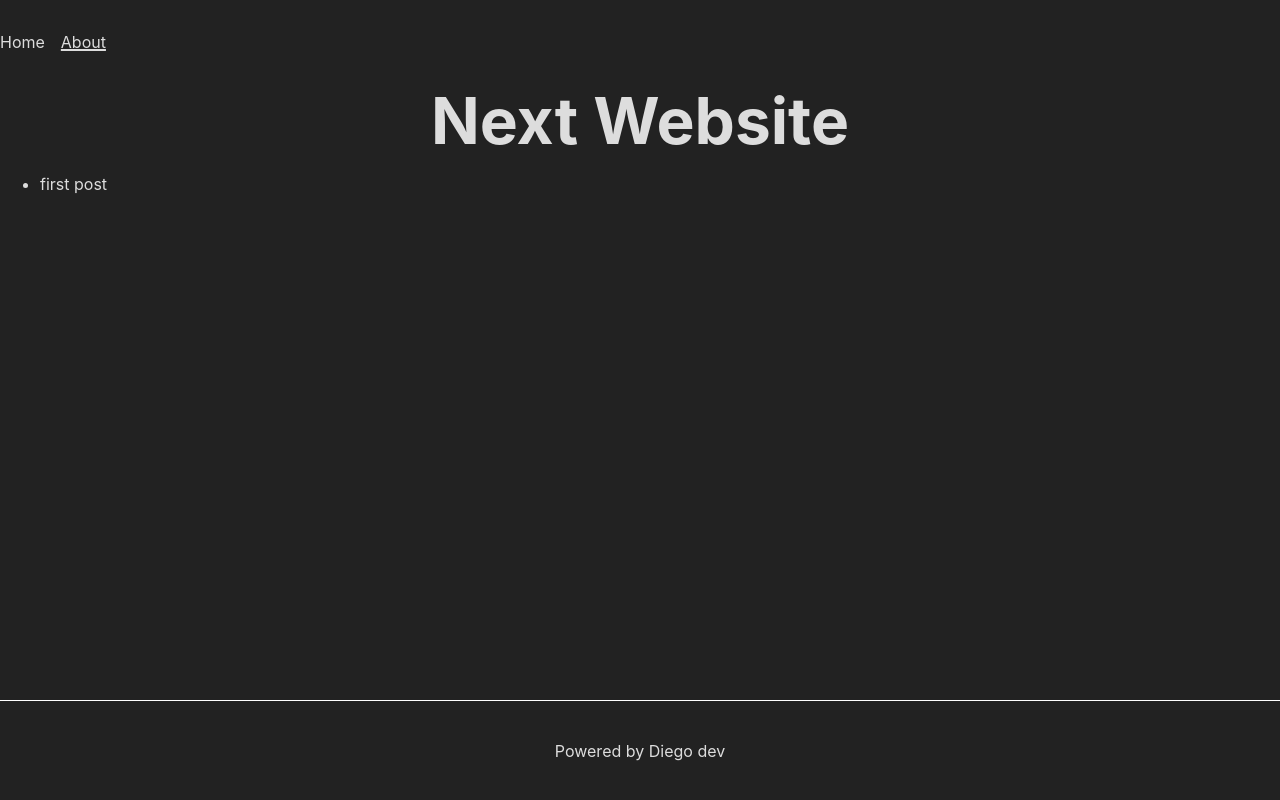
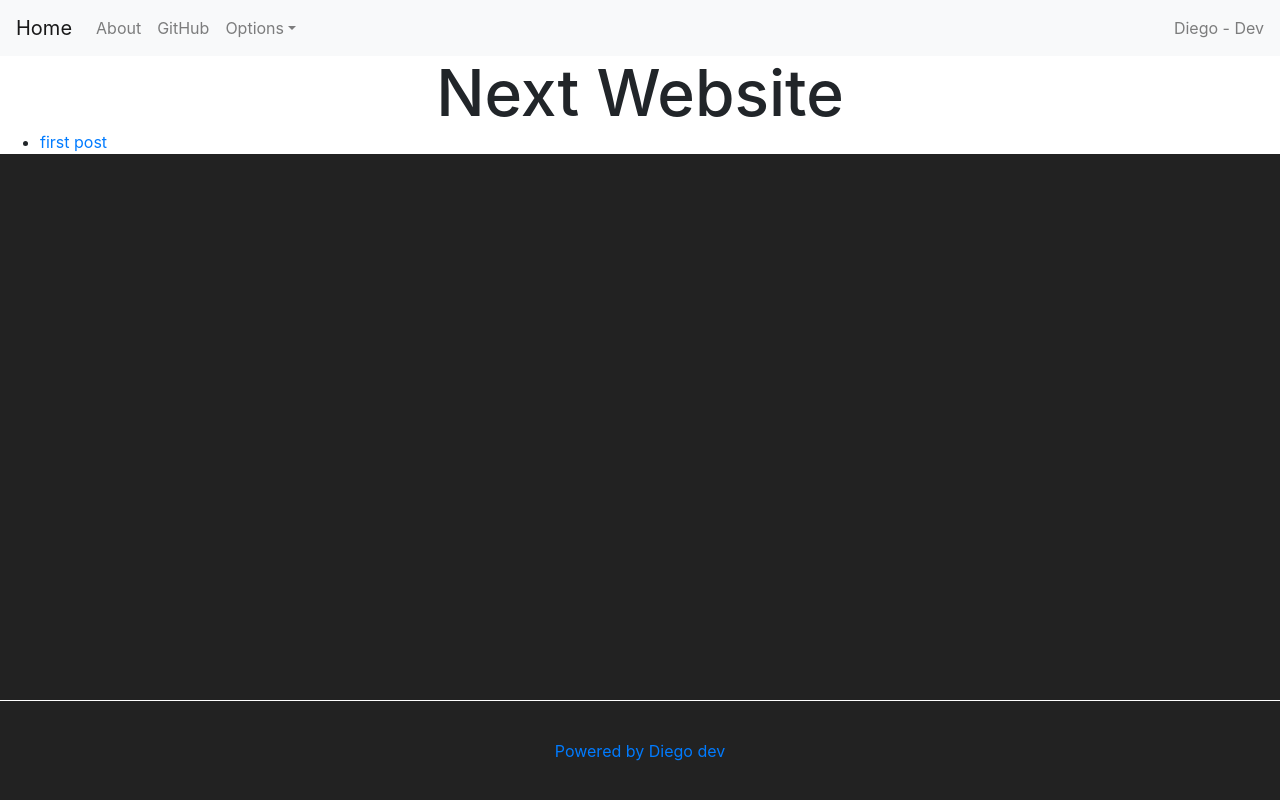
Before and after one commit to DiegoSousaSilva/next-site, a Next.js app: page / in a window 1280 px wide. Built offline with nearby package versions, Linux system fonts and the light colour scheme.

Commit message:
Adicionando Bootstrap e ReactStrap ::  Ajustando Componente Navigation

```diff
--- a/components/Navigation/index.tsx
+++ b/components/Navigation/index.tsx
@@ -1,48 +1,61 @@
-import { useRouter } from 'next/router'
-//import Link from 'next/link'
-import { ReactNode } from 'react'
-import { List, Nav } from './styles'
+import React, { useState } from 'react';
+import {
+  Collapse,
+  Navbar,
+  NavbarToggler,
+  NavbarBrand,
+  Nav,
+  NavItem,
+  NavLink,
+  UncontrolledDropdown,
+  DropdownToggle,
+  DropdownMenu,
+  DropdownItem,
+  NavbarText
+} from 'reactstrap';
 
-const LINK =[
-  {
-    name: "Home",
-    path: '/'
-  },
-  {
-    name: 'About',
-    path: '/about'
-  }
-]
+const Navigation = (props) => {
 
-type NavAnchor ={
-  path: string
-  children: ReactNode
+  const [isOpen, setIsOpen] = useState(false);
+
+  const toggle = () => setIsOpen(!isOpen);
+
+  return (
+    <div>
+      <Navbar color="light" light expand="md">
+        <NavbarBrand href="/">Home</NavbarBrand>
+        <NavbarToggler onClick={toggle} />
+        <Collapse isOpen={isOpen} navbar>
+          <Nav className="mr-auto" navbar>
+            <NavItem>
+              <NavLink href="/about">About</NavLink>
+            </NavItem>
+            <NavItem>
+              <NavLink href="https://github.com/DiegoSousaSilva/next-site">GitHub</NavLink>
+            </NavItem>
+            <UncontrolledDropdown nav inNavbar>
+              <DropdownToggle nav caret>
+                Options
+              </DropdownToggle>
+              <DropdownMenu right>
+                <DropdownItem>
+                  Option 1
+                </DropdownItem>
+                <DropdownItem>
+                  Option 2
+                </DropdownItem>
+                <DropdownItem divider />
+                <DropdownItem>
+                  Reset
+                </DropdownItem>
+              </DropdownMenu>
+            </UncontrolledDropdown>
+          </Nav>
+          <NavbarText>Diego - Dev</NavbarText>
+        </Collapse>
+      </Navbar>
+    </div>
+  );
 }
 
-function NavAnchor ({ path, children }: NavAnchor){
-  return (
-      <Nav href={path}>{children}</Nav>
-  )
-}
-
-const Navigation: React.FC = () => {
-  const {pathname} = useRouter()
-  return (
-      <nav>
-        <List>
-          {
-            LINK.map(({name, path})=>(
-            <li key={path}>
-              {path == pathname
-              ? <span>{name}</span>
-              : <NavAnchor path={path}>{name}</NavAnchor>
-              }
-            </li>
-            ))
-          }
-        </List>
-      </nav>
-  );
-};
-
 export default Navigation;
--- a/package.json
+++ b/package.json
@@ -8,9 +8,11 @@
     "start": "next start"
   },
   "dependencies": {
+    "bootstrap": "^4.5.3",
     "next": "10.0.4",
     "react": "17.0.1",
     "react-dom": "17.0.1",
+    "reactstrap": "^8.8.1",
     "styled-components": "^5.2.1"
   },
   "devDependencies": {
--- a/pages/index.tsx
+++ b/pages/index.tsx
@@ -1,4 +1,5 @@
 import Head from 'next/head'
+import 'bootstrap/dist/css/bootstrap.min.css'
 import { InferGetStaticPropsType } from 'next'
 import Footer from '@components/Footer'
 import Header from '@components/Header'
```
Also changed, not shown: pages/about.tsx (line endings or trailing spaces), 1 other file (tests, documents, lock files or other folders).
